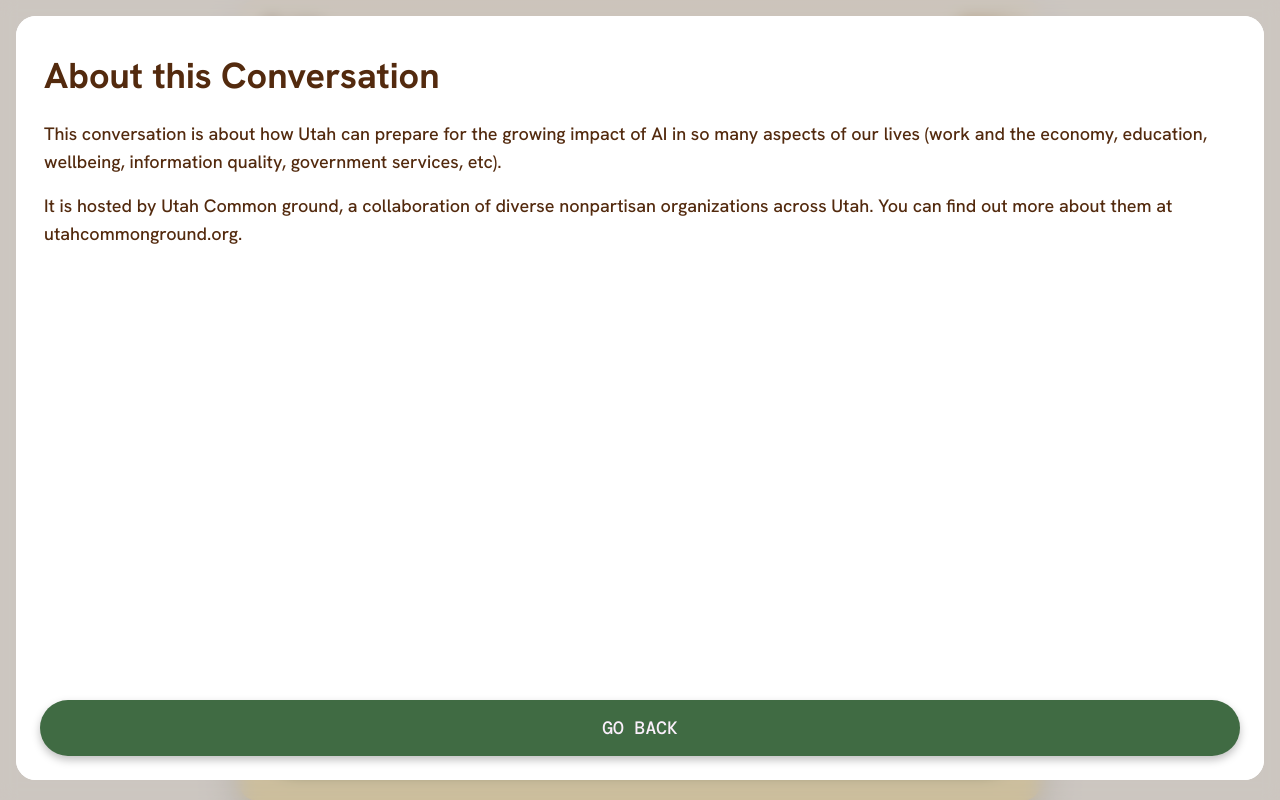
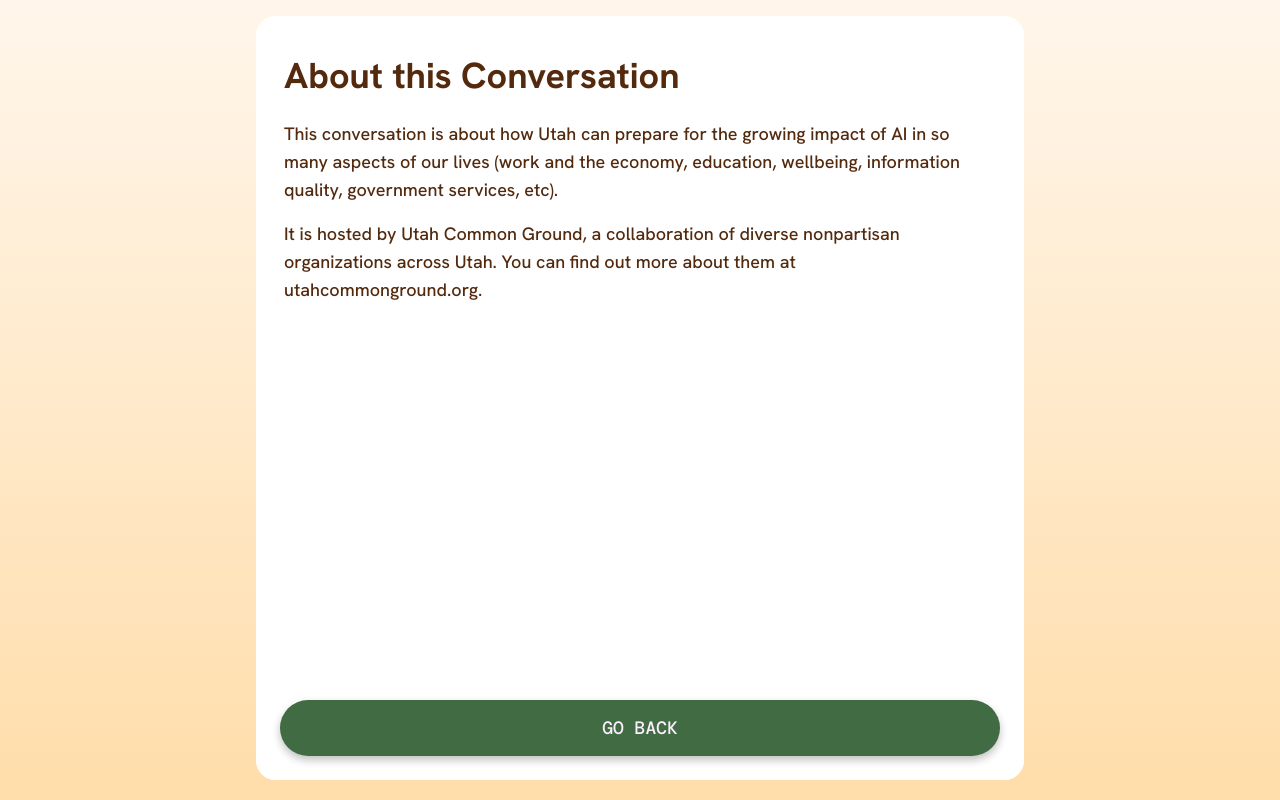
Before and after one commit to crownshy/civic_os, a SvelteKit app: page /demo/about-you in a window 1280 px wide. Both pictures are taken after a click on the button "ABOUT →". Built offline with nearby package versions, Linux system fonts and the light colour scheme; a web font is replaced by a local one.

Commit message:
Refactor AboutYouScreen to use bits ui Dialog component instead of inline expansion; fix categories

```diff
--- a/src/lib/components/ui/AboutBar.svelte
+++ b/src/lib/components/ui/AboutBar.svelte
@@ -1,7 +1,5 @@
 <script lang="ts">
-    import { fly, fade } from 'svelte/transition';
-    import { cubicOut } from 'svelte/easing';
-    import AboutOverlay from './AboutOverlay.svelte';
+    import Dialog from './Dialog.svelte';
 
     interface Props {
         countyName: string;
@@ -27,16 +25,16 @@
     </button>
 </div>
 
-{#if showAbout}
-    <div
-        transition:fade={{ duration: 200 }}
-        class="fixed inset-0 z-50 bg-black/20 backdrop-blur-sm"
-    >
-        <div
-            class="h-full w-full"
-            transition:fly={{ y: 500, duration: 400, easing: cubicOut }}
-        >
-            <AboutOverlay {countyName} onClose={() => (showAbout = false)} />
-        </div>
+<Dialog
+    bind:open={showAbout}
+    title="About this Conversation"
+>
+    <div class="px-7 pt-6">
+        <p class="font-sans text-lg font-medium leading-7">
+            This conversation is about how Utah can prepare for the growing impact of AI in so many aspects of our lives (work and the economy, education, wellbeing, information quality, government services, etc).
+        </p>
+        <p class="mt-4 font-sans text-lg font-medium leading-7">
+            It is hosted by Utah Common Ground, a collaboration of diverse nonpartisan organizations across Utah. You can find out more about them at utahcommonground.org.
+        </p>
     </div>
-{/if}
+</Dialog>
--- a/src/lib/components/ui/AboutOverlay.svelte
+++ /dev/null
@@ -1,20 +0,0 @@
-<script lang="ts">
-	import InfoOverlay from './InfoOverlay.svelte';
-
-	interface Props {
-		onClose: () => void;
-	}
-
-	let { onClose }: Props = $props();
-</script>
-
-<InfoOverlay title="About this Conversation" {onClose} fullscreen>
-	<div class="pt-6">
-		<p class="font-sans text-lg font-medium leading-7">
-			This conversation is about how Utah can prepare for the growing impact of AI in so many aspects of our lives (work and the economy, education, wellbeing, information quality, government services, etc).
-		</p>
-		<p class="mt-4 font-sans text-lg font-medium leading-7">
-			It is hosted by Utah Common ground, a collaboration of diverse nonpartisan organizations across Utah. You can find out more about them at utahcommonground.org.
-		</p>
-	</div>
-</InfoOverlay>
--- /dev/null
+++ b/src/lib/components/ui/Dialog.svelte
@@ -0,0 +1,109 @@
+<script lang="ts">
+	import { Dialog as DialogPrimitive } from 'bits-ui';
+	import { cn } from '$lib/utils';
+	import Button from './Button.svelte';
+	import type { Snippet } from 'svelte';
+
+	interface Props {
+		open: boolean;
+		title: string;
+		description?: string;
+		buttonText?: string;
+		onButtonClick?: () => void;
+		onOpenChange?: (open: boolean) => void;
+		centered?: boolean;
+		class?: string;
+		children: Snippet;
+		footer?: Snippet;
+	}
+
+	let {
+		open = $bindable(false),
+		title,
+		description,
+		buttonText = 'GO BACK',
+		onButtonClick,
+		onOpenChange,
+		centered = false,
+		class: className,
+		children,
+		footer
+	}: Props = $props();
+
+	function handleClose() {
+		open = false;
+		onOpenChange?.(false);
+		onButtonClick?.();
+	}
+
+	function handleBitsOpenChange(value: boolean) {
+		if (!value) {
+			open = false;
+			onOpenChange?.(false);
+		}
+	}
+</script>
+
+<DialogPrimitive.Root bind:open onOpenChange={handleBitsOpenChange}>
+	<DialogPrimitive.Portal>
+		{#if centered}
+			<DialogPrimitive.Overlay
+				class="fixed inset-0 z-50 flex flex-col items-center justify-center bg-gradient-primary backdrop-blur-sm px-4 data-[state=open]:animate-in data-[state=closed]:animate-out data-[state=open]:fade-in-0 data-[state=closed]:fade-out-0 duration-300"
+			/>
+			<DialogPrimitive.Content
+				class="fixed inset-0 z-50 mx-auto flex max-w-[800px] flex-col items-center justify-center px-4 data-[state=open]:animate-in data-[state=closed]:animate-out data-[state=open]:fade-in-0 data-[state=open]:zoom-in-95 data-[state=closed]:fade-out-0 data-[state=closed]:zoom-out-95 duration-300"
+			>
+				<div class={cn('w-full overflow-hidden max-w-2xl rounded-[20px] bg-card pt-10 pb-8 outline-2 outline-card', className)}>
+					<DialogPrimitive.Title class="px-6 font-sans text-4xl font-bold leading-10 text-card-foreground">
+						{title}
+					</DialogPrimitive.Title>
+					{#if description}
+						<DialogPrimitive.Description class="mt-2 px-6 font-sans text-lg font-medium leading-7 text-card-foreground/70">
+							{description}
+						</DialogPrimitive.Description>
+					{/if}
+					{@render children()}
+				</div>
+				<div class="mt-6 w-full px-2 max-w-2xl">
+					{#if footer}
+						{@render footer()}
+					{:else}
+						<Button variant="primary" fullWidth onclick={handleClose}>
+							{buttonText}
+						</Button>
+					{/if}
+				</div>
+			</DialogPrimitive.Content>
+		{:else}
+			<DialogPrimitive.Overlay
+				class="fixed inset-0 z-50 bg-gradient-primary backdrop-blur-sm data-[state=open]:animate-in data-[state=closed]:animate-out data-[state=open]:fade-in-0 data-[state=closed]:fade-out-0 duration-300"
+			/>
+			<DialogPrimitive.Content
+				class="fixed inset-0 z-50 mx-auto flex max-w-[800px] flex-col pb-5 data-[state=open]:animate-in data-[state=closed]:animate-out data-[state=open]:fade-in-0 data-[state=open]:slide-in-from-bottom-4 data-[state=closed]:fade-out-0 data-[state=closed]:slide-out-to-bottom-4 duration-300"
+			>
+				<div class={cn('mx-4 mt-4 flex flex-1 flex-col overflow-hidden rounded-[20px] bg-card outline-2 -outline-offset-2 outline-card', className)}>
+					<div class="flex-1 overflow-y-auto pt-10">
+						<DialogPrimitive.Title class="px-7 font-sans text-4xl font-bold leading-10 text-card-foreground">
+							{title}
+						</DialogPrimitive.Title>
+						{#if description}
+							<DialogPrimitive.Description class="mt-2 px-7 font-sans text-lg font-medium leading-7 text-card-foreground/70">
+								{description}
+							</DialogPrimitive.Description>
+						{/if}
+						{@render children()}
+					</div>
+					<div class="shrink-0 px-6 pb-6 pt-4">
+						{#if footer}
+							{@render footer()}
+						{:else}
+							<Button variant="primary" fullWidth onclick={handleClose}>
+								{buttonText}
+							</Button>
+						{/if}
+					</div>
+				</div>
+			</DialogPrimitive.Content>
+		{/if}
+	</DialogPrimitive.Portal>
+</DialogPrimitive.Root>
--- a/src/lib/components/ui/InfoOverlay.svelte
+++ /dev/null
@@ -1,71 +0,0 @@
-<script lang="ts">
-	import { fade } from 'svelte/transition';
-	import { cn } from '$lib/utils';
-	import Button from './Button.svelte';
-
-	interface Props {
-		title: string;
-		buttonText?: string;
-		onClose: () => void;
-		fullscreen?: boolean;
-		centered?: boolean;
-		class?: string;
-		children: import('svelte').Snippet;
-	}
-
-	let {
-		title,
-		buttonText = 'GO BACK',
-		onClose,
-		fullscreen = false,
-		centered = false,
-		class: className = '',
-		children
-	}: Props = $props();
-</script>
-
-{#if centered}
-	<div
-		class={cn(
-			'absolute inset-0 z-50 flex flex-col items-center justify-center bg-gradient-primary backdrop-blur-sm px-4',
-			className
-		)}
-		transition:fade={{ duration: 200 }}
-	>
-		<div class="w-full overflow-hidden max-w-2xl rounded-[20px] bg-card pt-10 pb-8 px-6 outline-2 outline-card">
-			<h2 class="font-sans text-4xl font-bold leading-10 text-card-foreground">{title}</h2>
-			{@render children()}
-		</div>
-		<div class="mt-6 w-full px-2 max-w-2xl">
-			<Button variant="primary" fullWidth onclick={onClose}>
-				{buttonText}
-			</Button>
-		</div>
-	</div>
-{:else}
-	<div
-		class={cn(
-			'pb-5 flex flex-col overflow-hidden',
-			fullscreen
-				? 'fixed inset-y-0 left-1/2 z-3000 w-full -translate-x-1/2'
-				: 'absolute inset-0 z-50',
-			className
-		)}
-		transition:fade={{ duration: 200 }}
-	>
-		<div class="mx-4 mt-4 flex flex-1 flex-col overflow-hidden rounded-[20px] bg-card outline-2 -outline-offset-2 outline-white">
-			<div class="flex-1 overflow-y-auto px-7 pt-10">
-				<h2 class="font-sans text-4xl font-bold leading-10 text-card-foreground">{title}</h2>
-				{@render children()}
-			</div>
-			<div class="shrink-0 px-6 pb-6 pt-4">
-				<Button
-					onclick={onClose}
-					class="inline-flex w-full items-center justify-center rounded-[30px] bg-primary px-7 py-3.5 shadow-[0px_4px_8.2px_0px_rgba(0,0,0,0.25)]"
-				>
-					{buttonText}
-				</Button>
-			</div>
-		</div>
-	</div>
-{/if}
--- a/src/lib/components/ui/index.ts
+++ b/src/lib/components/ui/index.ts
@@ -18,7 +18,6 @@ export { default as PopQuiz } from './PopQuiz.svelte';
 export { default as EmailCapture } from './EmailCapture.svelte';
 export { default as Button } from './Button.svelte';
 export { default as EmojiCircle } from './EmojiCircle.svelte';
-export { default as AboutOverlay } from './AboutOverlay.svelte';
 export { default as AboutBar } from './AboutBar.svelte';
-export { default as InfoOverlay } from './InfoOverlay.svelte';
+export { default as Dialog } from './Dialog.svelte';
 export { default as ZipInput } from './ZipInput.svelte';
--- a/src/lib/data/mock.ts
+++ b/src/lib/data/mock.ts
@@ -101,10 +101,10 @@ export const aboutYouQuestions: AboutYouQuestion[] = [
 	},
 	{
 		id: 'about-002',
-		question: 'Which of the following ethnicities do you identify with?',
-		description: 'This information helps us make sure everyone is represented in the conversation. You can revoke access to this at any time.',
-		options: ['Asian', 'Black', 'White', 'Hispanic', 'Other'],
-		multiSelect: false
+		question: 'Select your ethnicity.',
+		description: 'Select all that apply.',
+		options: ['White', 'Black / African American', 'Hispanic / Latino', 'Asian / Pacific Islander', 'Middle Eastern / North African', 'Native American', 'Other'],
+		multiSelect: true
 	},
 	{
 		id: 'about-003',
--- a/src/lib/services/api.ts
+++ b/src/lib/services/api.ts
@@ -1,7 +1,7 @@
 import { createApiClient } from '@crownshy/api-client/client';
 import { PUBLIC_CONVERSATION_ID, PUBLIC_INVITE_ID, PUBLIC_POLIS_URL, PUBLIC_POLIS_ID } from '$env/static/public';
 
-export const api = createApiClient('https://bloom.comhairle.scot/api', undefined, 'client');
+export const api = createApiClient('/api', undefined, 'client');
 
 export const config = {
 	conversationId: PUBLIC_CONVERSATION_ID || '',
--- a/src/routes/demo/contribute/AboutYouScreen.svelte
+++ b/src/routes/demo/contribute/AboutYouScreen.svelte
@@ -1,9 +1,9 @@
 <script lang="ts">
-    import { fly, slide, scale } from 'svelte/transition';
-    import { cubicOut, backOut } from 'svelte/easing';
-    import { tick } from 'svelte';
+    import { fly } from 'svelte/transition';
+    import { cubicOut } from 'svelte/easing';
+    import { SvelteSet } from 'svelte/reactivity';
     import type { AboutYouQuestion } from '$lib/types/mock-data';
-    import { AboutBar, Button } from '$lib/components/ui';
+    import { AboutBar, Button, Dialog } from '$lib/components/ui';
     import { Check, Plus } from 'lucide-svelte';
 
     interface Props {
@@ -16,34 +16,21 @@
 
     let { countyName, questions, zipCode = '', onDone, onSkip }: Props = $props();
 
-    let expandedCategory = $state<string | null>(null);
-    let selections = $state<Record<string, Set<number>>>({});
-    let containerRef = $state<HTMLDivElement | null>(null);
+    let openDialog = $state<string | null>(null);
+    let dialogOpen = $derived(openDialog !== null);
+    let selections = $state<Record<string, SvelteSet<number>>>({});
 
-    $effect(() => {
-        if (expandedCategory) {
-            handleScroll(expandedCategory);
-        }
-    });
-
-    async function handleScroll(id: string) {
-        await tick();
-        const el = document.getElementById(`question-${id}`);
-        if (el) {
-            el.scrollIntoView({
-                behavior: 'smooth',
-                block: 'start'
-            });
-        }
+    function openCategory(id: string) {
+        openDialog = id;
     }
 
-    function toggleCategory(id: string) {
-        expandedCategory = expandedCategory === id ? null : id;
+    function closeDialog() {
+        openDialog = null;
     }
 
     function toggleOption(questionId: string, idx: number, multiSelect: boolean) {
-        const current = selections[questionId] ?? new Set<number>();
-        const next = new Set(current);
+        const current = selections[questionId] ?? new SvelteSet<number>();
+        const next = new SvelteSet(current);
         if (multiSelect) {
             if (next.has(idx)) next.delete(idx);
             else next.add(idx);
@@ -52,10 +39,6 @@
             next.add(idx);
         }
         selections = { ...selections, [questionId]: next };
-
-        if (!multiSelect) {
-            setTimeout(() => { expandedCategory = null; }, 400);
-        }
     }
 
     function getSelectionLabel(q: AboutYouQuestion): string {
@@ -71,8 +54,8 @@
 
     function getCategoryLabel(q: AboutYouQuestion): string {
         if (q.id === 'about-001') return 'Age?';
-        if (q.id === 'about-002') return 'Gender?';
-        if (q.id === 'about-003') return 'Ethnicity?';
+        if (q.id === 'about-002') return 'Ethnicity?';
+        if (q.id === 'about-003') return 'Gender?';
         return q.question;
     }
 
@@ -88,12 +71,14 @@
         }
         return result;
     }
+
+    let dialogQuestion = $derived(openDialog ? questions.find((q) => q.id === openDialog) : null);
 </script>
 
 <div class="flex h-full flex-col bg-gradient-primary">
     <AboutBar {countyName} />
 
-    <div bind:this={containerRef} class="flex flex-1 flex-col overflow-y-auto px-6 pt-8">
+    <div class="flex flex-1 flex-col overflow-y-auto px-6 pt-8">
         <span
             class="font-mono text-sm font-medium text-foreground/80"
             in:fly={{ y: -10, duration: 300, delay: 100, easing: cubicOut }}
@@ -113,74 +98,31 @@
             This information helps us make sure everyone is represented in the conversation. You can share only as much as you'd like to.
         </p>
 
-        <div class="mt-8 flex flex-col gap-3 pb-12">
-            {#each questions as q, qIdx}
-                <div
-                    id="question-{q.id}"
-                    class="flex flex-col gap-2 scroll-mt-6 transition-opacity duration-300"
-                    class:opacity-40={expandedCategory && expandedCategory !== q.id}
+        <div class="mt-8 flex flex-col gap-2 pb-12">
+            {#each questions as q, qIdx (q.id)}
+                <button
+                    onclick={() => openCategory(q.id)}
+                    class="relative flex h-16 w-full items-center rounded-[20px] text-left font-sans text-2xl font-bold leading-7 transition-all duration-300 {hasSelection(q.id)
+                        ? 'bg-card text-foreground shadow-[0px_5px_15px_0px_rgba(12,34,95,0.13)]'
+                        : 'bg-secondary/10 text-foreground/70 hover:bg-secondary/15'}"
                     in:fly={{ y: 15, delay: 400 + qIdx * 80, duration: 400, easing: cubicOut }}
                 >
-                    <button
-                        onclick={() => toggleCategory(q.id)}
-                        class="relative flex h-16 w-full items-center rounded-[20px] text-left font-sans text-2xl font-bold leading-7 transition-all duration-300 {(expandedCategory === q.id || hasSelection(q.id))
-                            ? 'bg-card text-foreground shadow-[0px_5px_15px_0px_rgba(12,34,95,0.13)]'
-                            : 'bg-secondary/10 text-foreground/70 hover:bg-secondary/15'}"
-                    >
                     {#if hasSelection(q.id)}
-                            <span class="absolute left-6 right-16 truncate" in:fly={{ y: 10, duration: 250, delay: 150 }} out:fly={{ y: -10, duration: 150 }}>
+                        <span class="absolute left-6 right-16 truncate">
                             {getSelectionLabel(q)}
                         </span>
-
-                            <span
-                                class="absolute right-5 flex h-8 w-8 items-center justify-center rounded-full bg-foreground"
-                                in:scale={{ duration: 250, delay: 150, easing: backOut }}
-                                out:scale={{ duration: 150 }}
-                            >
+                        <span class="absolute right-5 flex h-8 w-8 items-center justify-center rounded-full bg-foreground">
                             <Check class="h-4 w-4 text-card stroke-4" />
                         </span>
                     {:else}
-                            <span class="absolute left-6 right-16 truncate" in:fly={{ y: -10, duration: 250, delay: 150 }} out:fly={{ y: 10, duration: 150 }}>
+                        <span class="absolute left-6 right-16 truncate">
                             {getCategoryLabel(q)}
                         </span>
-
-                            <span
-                                class="absolute right-5 flex h-8 w-8 items-center justify-center rounded-full bg-foreground opacity-40 transition-transform duration-300"
-                                in:scale={{ duration: 250, delay: 150, easing: backOut }}
-                                out:scale={{ duration: 150 }}
-                            >
+                        <span class="absolute right-5 flex h-8 w-8 items-center justify-center rounded-full bg-foreground opacity-40">
                             <Plus class="h-4 w-4 text-card stroke-4" />
                         </span>
                     {/if}
                 </button>
-
-                    {#if expandedCategory === q.id}
-                        <div transition:slide={{ duration: 300, easing: cubicOut }}>
-                            <div class="flex flex-col gap-2 pb-2 pt-2">
-                                {#each q.options as option, i}
-                                    <button
-                                        onclick={() => toggleOption(q.id, i, q.multiSelect)}
-                                        class="relative flex h-16 w-full shrink-0 items-center rounded-[20px] px-6 text-left font-sans text-2xl font-bold leading-7 transition-all duration-200 {(selections[q.id] ?? new Set()).has(i)
-                                            ? 'bg-card text-foreground shadow-[0px_5px_15px_0px_rgba(12,34,95,0.13)]'
-                                            : 'bg-secondary/10 text-foreground/70 hover:bg-secondary/15'}"
-                                        in:fly={{ y: -10, delay: i * 30, duration: 250, easing: cubicOut }}
-                                    >
-                                        {option}
-                                    </button>
-                                {/each}
-
-                                {#if q.multiSelect}
-                                    <button
-                                        onclick={() => { expandedCategory = null; }}
-                                        class="mt-1 flex items-center gap-2 px-2 font-mono text-sm font-medium text-foreground/60 transition-colors hover:text-foreground"
-                                    >
-                                        DONE <Check class="h-3 w-3" />
-                                    </button>
-                                {/if}
-                            </div>
-                        </div>
-                    {/if}
-                </div>
             {/each}
         </div>
     </div>
@@ -191,3 +133,35 @@
         </Button>
     </div>
 </div>
+
+{#if dialogQuestion}
+    {@const dq = dialogQuestion}
+    <Dialog
+        open={dialogOpen}
+        title={dq.question}
+        description={dq.description}
+        buttonText="SUBMIT"
+        onButtonClick={closeDialog}
+        onOpenChange={(v) => { if (!v) closeDialog(); }}
+    >
+    <div class="mt-10">
+        {#each dq.options as option, i (option)}
+            <button
+                onclick={() => toggleOption(dq.id, i, dq.multiSelect)}
+                class="relative flex px-8 h-16 w-full items-center border-b border-foreground/20 text-left font-sans text-lg font-bold leading-5 text-foreground/70 transition-colors hover:bg-secondary/5"
+            >
+                <span class="flex-1">{option}</span>
+                <span
+                    class="flex h-6 w-6 shrink-0 items-center justify-center rounded-full transition-all duration-200 {(selections[dq.id] ?? new SvelteSet()).has(i)
+                        ? 'bg-foreground'
+                        : 'bg-foreground/30'}"
+                >
+                    {#if (selections[dq.id] ?? new SvelteSet()).has(i)}
+                        <Plus class="h-3 w-3 text-card stroke-4" />
+                    {/if}
+                </span>
+            </button>
+        {/each}
+    </div>
+    </Dialog>
+{/if}
--- a/src/routes/demo/contribute/ComposeScreen.svelte
+++ b/src/routes/demo/contribute/ComposeScreen.svelte
@@ -1,7 +1,7 @@
 <script lang="ts">
-	import { fly, fade } from 'svelte/transition';
+	import { fly } from 'svelte/transition';
 	import { cubicOut } from 'svelte/easing';
-	import { ComposeOverlay, InfoOverlay } from '$lib/components/ui';
+	import { ComposeOverlay, Dialog } from '$lib/components/ui';
 
 	interface Props {
 		question: string;
@@ -24,22 +24,20 @@
 		onShowInstructions={() => (showInstructions = true)}
 	/>
 
-	{#if showInstructions}
-		<InfoOverlay
+	<Dialog
+		bind:open={showInstructions}
 		title="How to contribute to this conversation:"
 		buttonText="I UNDERSTAND"
-			onClose={() => (showInstructions = false)}
 		centered
 	>
-			<div class="mt-6 h-1.5 w-14 bg-primary rounded-full"></div>
-			<div class="mt-6 font-sans text-lg font-medium leading-7 text-card-foreground">
+		<div class="mt-6 px-6 h-1.5 w-14 bg-primary rounded-full"></div>
+		<div class="mt-6 px-6 font-sans text-lg font-medium leading-7 text-card-foreground">
 			<ul class="list-disc pl-5">
 				<li>You can share ideas, opinions, values, or whatever else. Others will see these and vote on them. </li>
-					<li>You are contributing standalone statements – not responding to specific statements you see in the conversation.</li>
+				<li>You are contributing standalone statements – not responding to specific statements you see in the conversation.</li>
 				<li>No profanity, threats, etc.</li>
-					<li>You can submit as many statements as you’d like, but remember to listen!</li>
+				<li>You can submit as many statements as you'd like, but remember to listen!</li>
 			</ul>
 		</div>
-		</InfoOverlay>
-	{/if}
+	</Dialog>
 </div>
```
Also changed, not shown: src/routes/demo/landing/+page.svelte (+5 -23 lines). Lines whose indentation alone changed are shown as unchanged.
